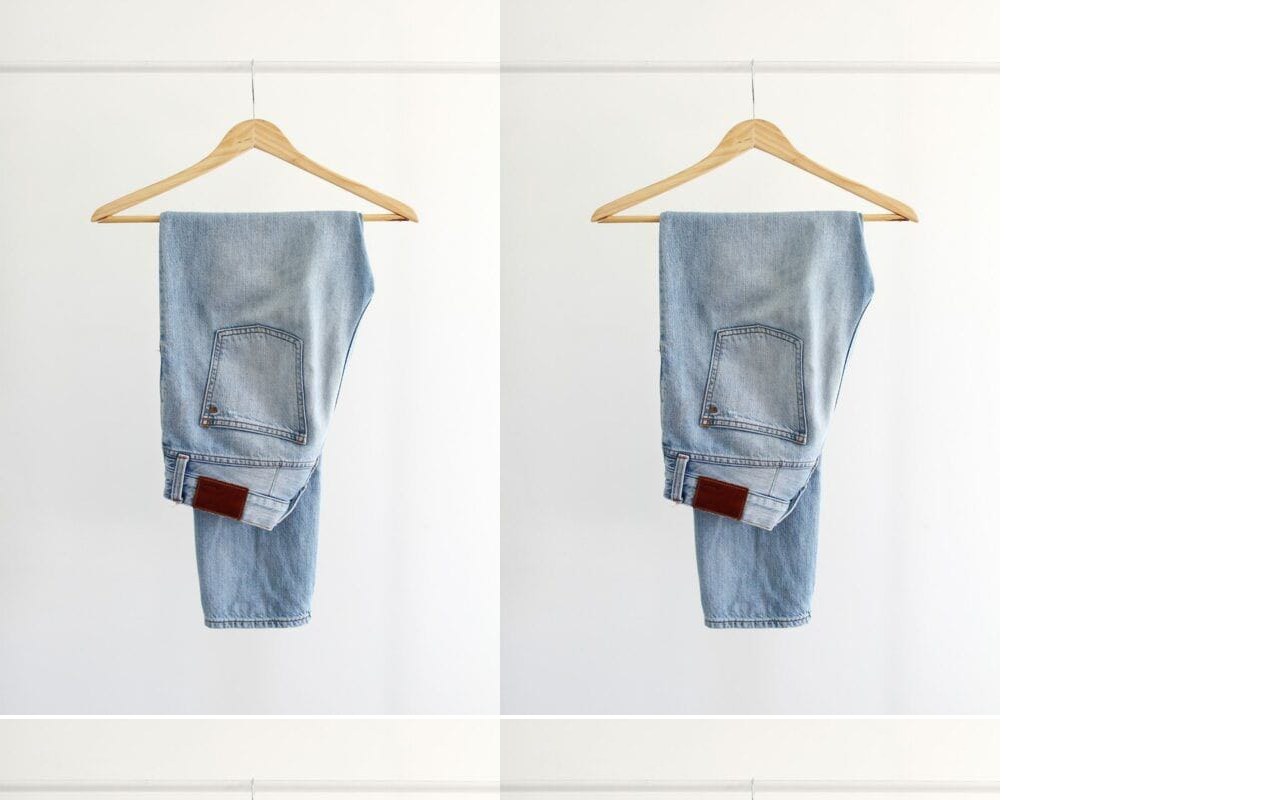
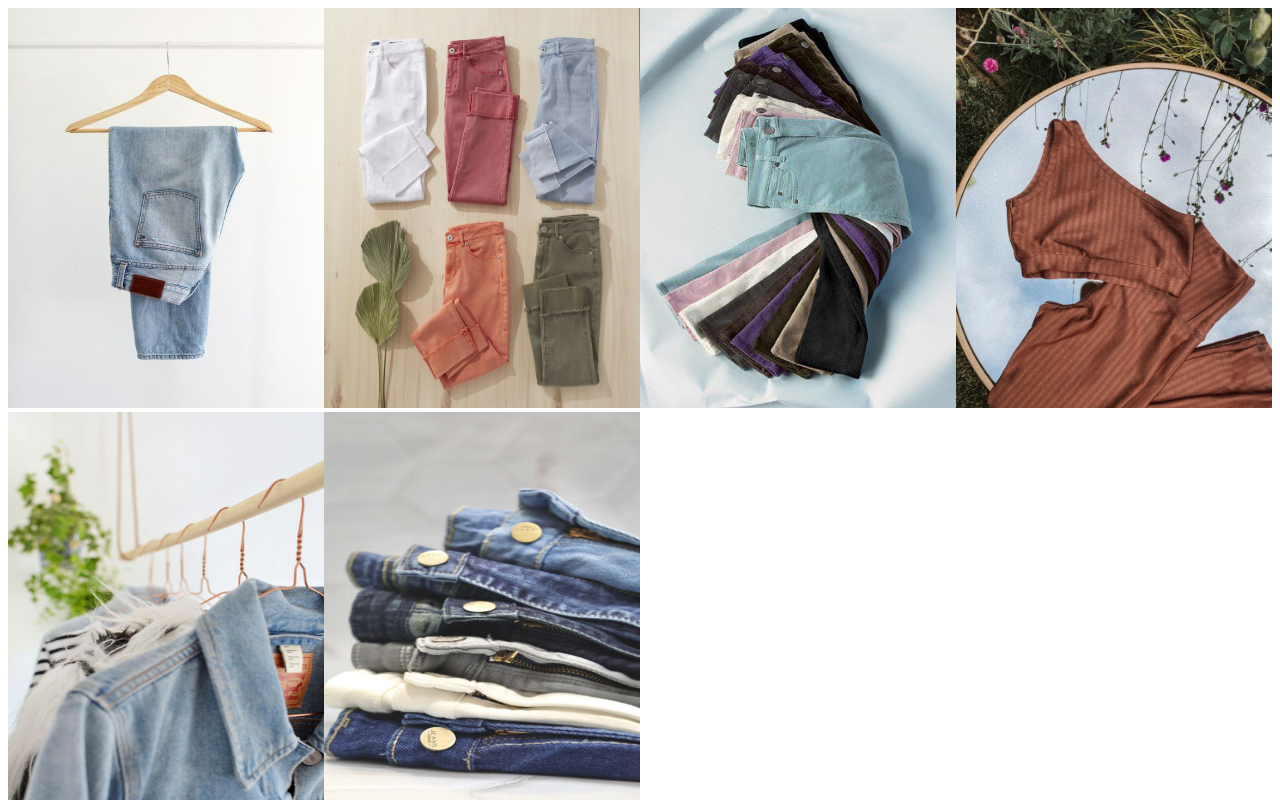
Before and after one commit to Vera25-O/clothline, a React (Create React App) app in the folder my-app/: page / in a window 1280 px wide. Shown: the top 800 px of the page. Built offline with nearby package versions, Linux system fonts and the light colour scheme.

Commit message:
added photos on homepage

```diff
--- a/my-app/src/Components/Home.js
+++ b/my-app/src/Components/Home.js
@@ -1,15 +1,20 @@
 import line1 from "./photos/line1.jpeg";
+import line2 from "./photos/line2.jpeg";
+import line3 from "./photos/line3.jpeg";
+import line4 from "./photos/line4.jpeg";
+import line5 from "./photos/line5.jpeg";
+import line6 from "./photos/line6.jpeg";
 
 function Home() {
   return <div className="home">
     <img src={line1} alt="" className="homp"/>
-    <img src={line1} alt="" className="homp"/>
-    <img src={line1} alt="" className="homp"/>
-    <img src={line1} alt="" className="homp"/>
-    <img src={line1} alt="" className="homp"/>
-    <img src={line1} alt="" className="homp"/>
-    <img src={line1} alt="" className="homp"/>
-    <img src={line1} alt="" className="homp"/>
+    <img src={line2} alt="" className="homp"/>
+    <img src={line3} alt="" className="homp"/>
+    <img src={line4} alt="" className="homp"/>
+    <img src={line5} alt="" className="homp"/>
+    <img src={line6} alt="" className="homp"/>
+    {/* <img src={line1} alt="" className="homp"/>
+    <img src={line1} alt="" className="homp"/> */}
   </div>;
 }
 
--- a/my-app/src/index.css
+++ b/my-app/src/index.css
@@ -1,13 +1,4 @@
-body {
-  margin: 0;
-  font-family: -apple-system, BlinkMacSystemFont, 'Segoe UI', 'Roboto', 'Oxygen',
-    'Ubuntu', 'Cantarell', 'Fira Sans', 'Droid Sans', 'Helvetica Neue',
-    sans-serif;
-  -webkit-font-smoothing: antialiased;
-  -moz-osx-font-smoothing: grayscale;
+.homp{
+  height: 50vh;
+  width: 25%;
 }
-
-code {
-  font-family: source-code-pro, Menlo, Monaco, Consolas, 'Courier New',
-    monospace;
-}
```
Also changed, not shown: my-app/src/logo.svg (deleted).
